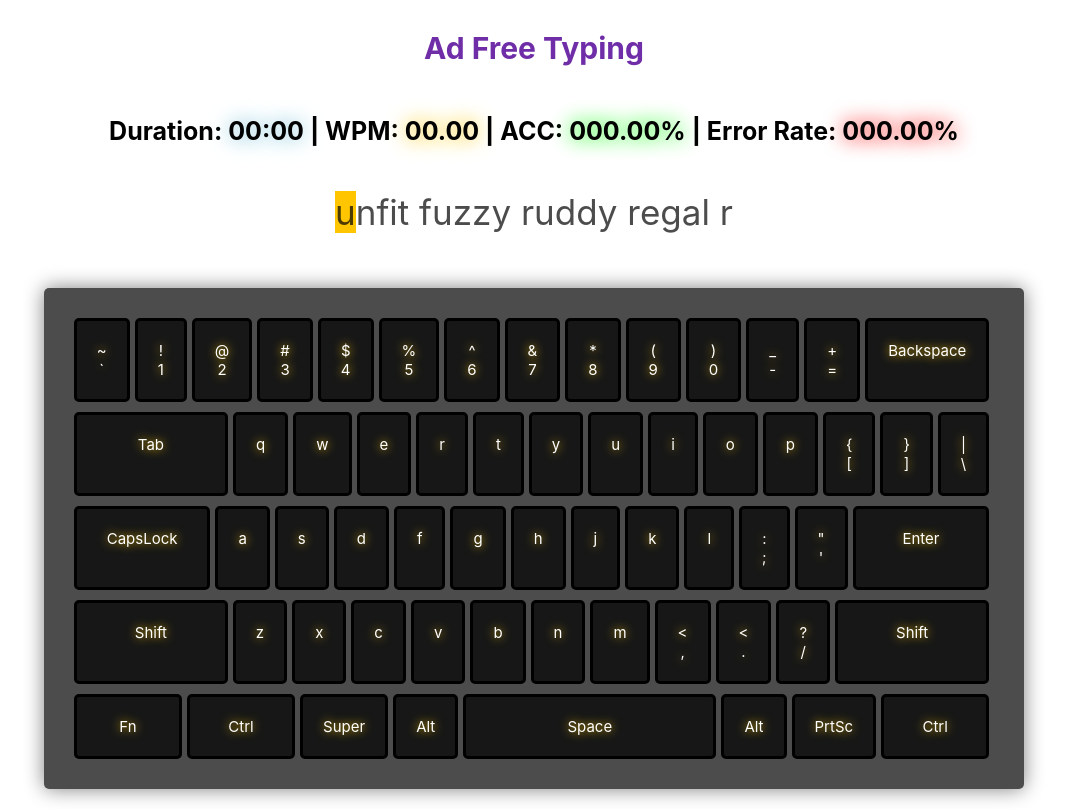
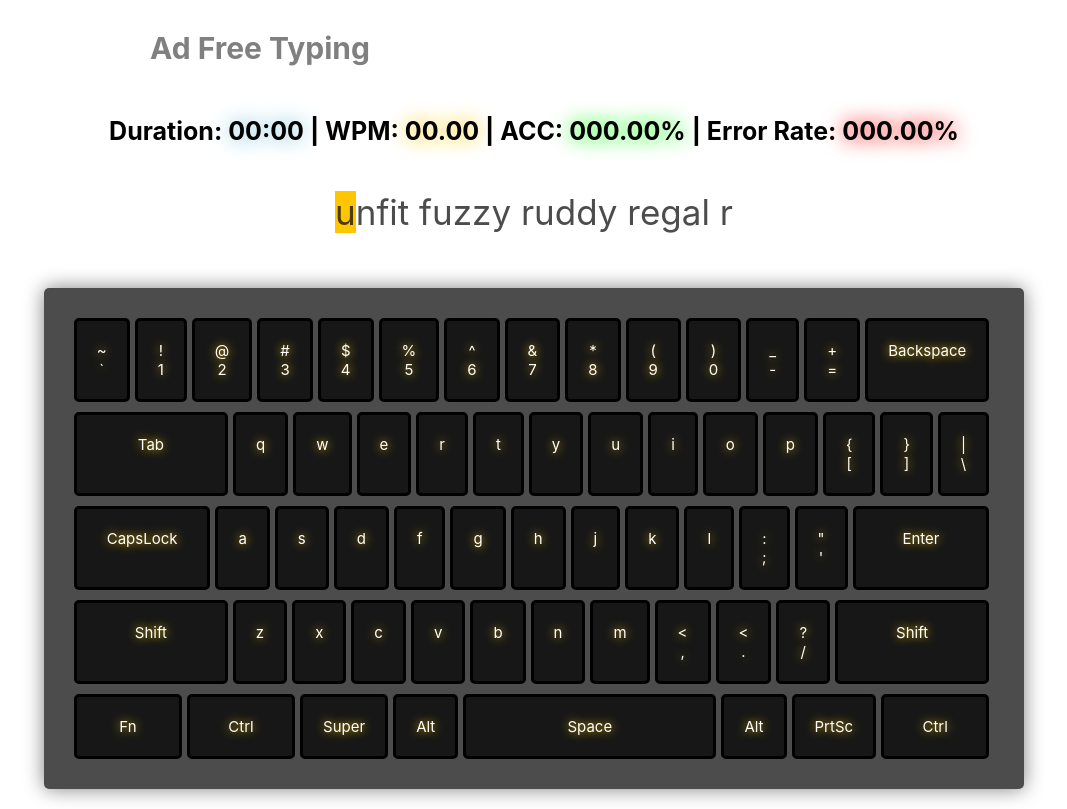
Before and after one commit to jstephensdev/ad-free-typing, a React (Create React App) app: page / in a window 1280 px wide. Shown: the whole page, without its empty margins (106-1173 px from the left). Built offline with nearby package versions, Linux system fonts and the light colour scheme; some icons are missing.

Commit message:
improving header layout experience, removing test for now

```diff
--- a/src/components/Header.tsx
+++ b/src/components/Header.tsx
@@ -21,6 +21,9 @@ export const Header = () => {
     return (
         <>
             <header className="app-header">
+                <span className="title" onClick={() => dispatch(setUrl('/'))}>
+                    Ad Free Typing
+                </span>
                 <div>
                     <a
                         href="https://github.com/jstephensdev/ad-free-typing"
@@ -59,11 +62,6 @@ export const Header = () => {
                                 : dispatch(setUrl('/'))
                         }
                     />
-                </div>
-                <span className="title" onClick={() => dispatch(setUrl('/'))}>
-                    Ad Free Typing
-                </span>
-                <div>
                     <IonIcon
                         title="New Text & Stats Reset"
                         className="ionIcon"
--- a/src/css/App.css
+++ b/src/css/App.css
@@ -8,7 +8,7 @@
 .app-header {
     display: flex;
     flex-direction: row;
-    justify-content: space-between;
+    justify-content: space-around;
     padding: 20px;
     margin: 10px 10px 20px 10px;
 }
@@ -18,7 +18,7 @@
     background: none;
     border: none;
     padding: 0;
-    color: #6f2da8;
+    color: gray;
     text-decoration: none;
     cursor: pointer;
     font-size: 30px;
@@ -158,6 +158,14 @@ input {
     background: none;
     border: none;
     padding: 0;
-    color: #6f2da8;
+    color: gray;
     cursor: pointer;
 }
+
+.ionIcon:hover {
+    color: black;
+}
+
+.title:hover {
+    color: black;
+}
```
Also changed, not shown: 1 other file (tests, documents, lock files or other folders).
